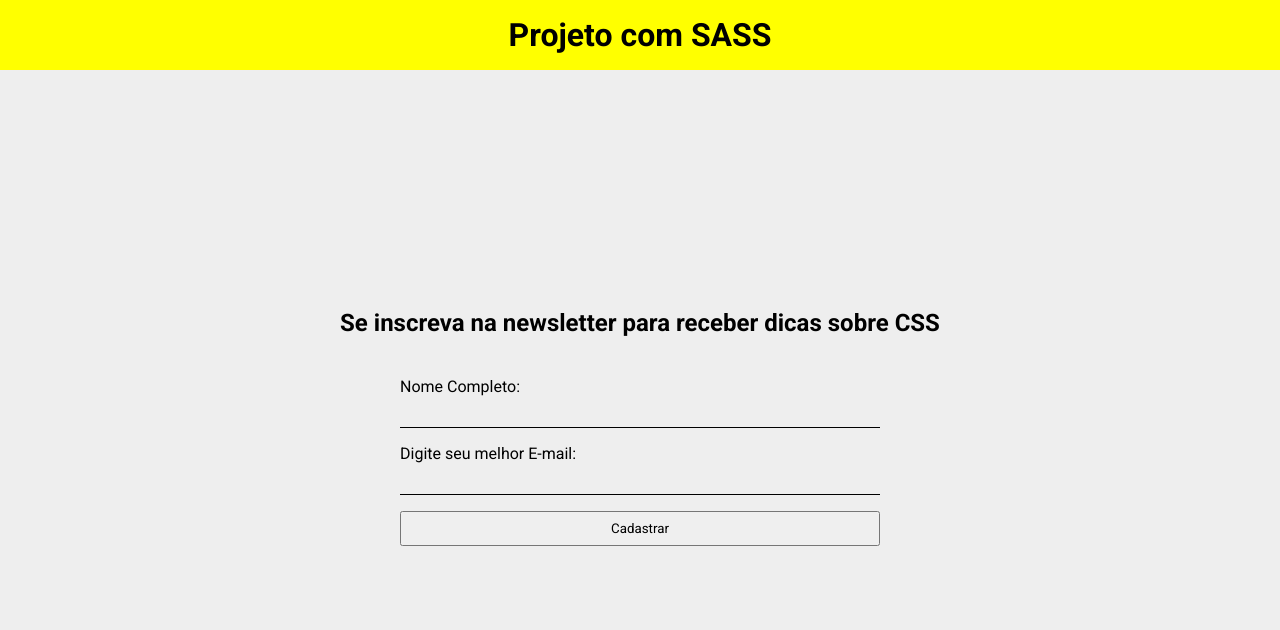
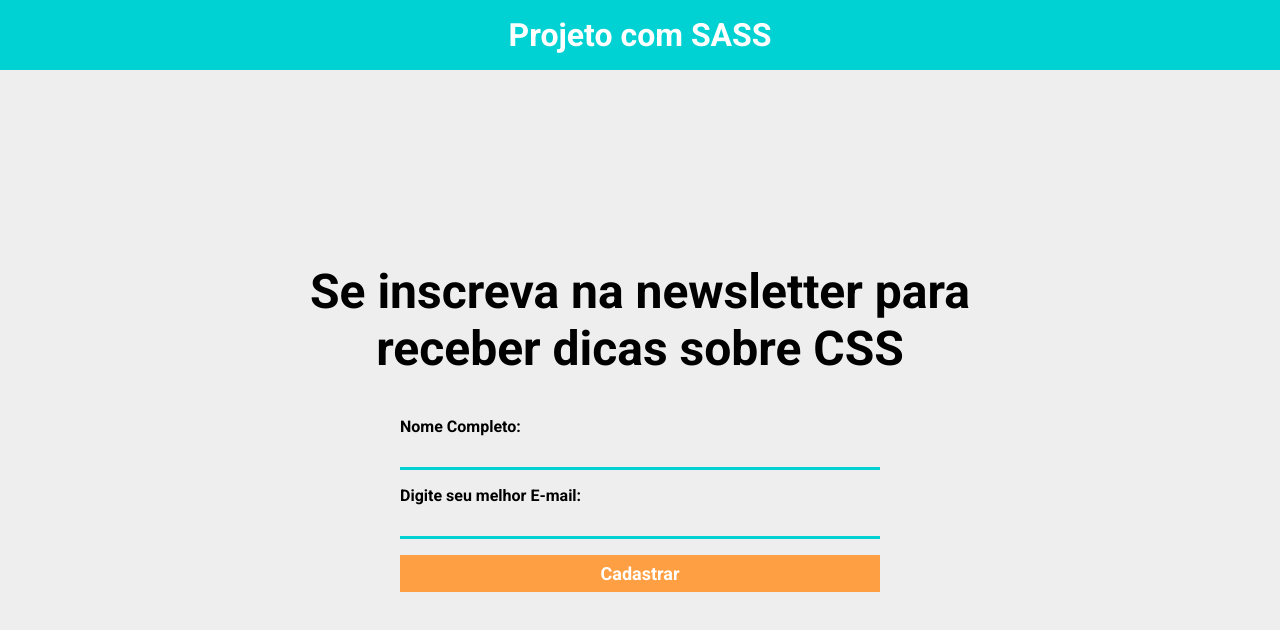
Before and after one commit to Jhonathan-Henrique/EBAC-School---Front-end-Engineering, a website: page Sass/Reutiliza codigo com mixins/index.html in a window 1280 px wide. Drawn offline with Linux system fonts and the light colour scheme.

Commit message:
add: function sass

```diff
--- a/Sass/Reutiliza codigo com mixins/source/main.css
+++ b/Sass/Reutiliza codigo com mixins/source/main.css
@@ -17,7 +17,8 @@ body {
 
 header {
   padding: 16px 0;
-  background: yellow;
+  background: #00d2d3;
+  color: #fff;
   text-align: center;
 }
 
@@ -27,11 +28,20 @@ header {
   flex-direction: column;
   align-items: center;
   justify-content: center;
+  max-width: 760px;
+}
+.container_form h2 {
+  font-size: 48px;
+  text-align: center;
 }
 .container_form form {
   width: 100%;
   max-width: 480px;
   margin-top: 40px;
+}
+.container_form form label {
+  font-weight: bold;
+  cursor: pointer;
 }
 .container_form form input {
   padding: 8px;
@@ -40,13 +50,25 @@ header {
   margin-bottom: 16px;
   background: transparent;
   border: none;
-  border-bottom: 1px solid #000;
+  border-bottom: 3px solid #00d2d3;
 }
 .container_form form button {
   padding: 8px;
   display: block;
   width: 100%;
   margin-bottom: 16px;
+  background: #ff9f43;
+  border: none;
+  cursor: pointer;
+  font-size: 18px;
+  font-weight: bold;
+  color: #fff;
+}
+
+@media screen and (max-width: 767px) {
+  body {
+    background: yellow;
+  }
 }
 
 /*# sourceMappingURL=main.css.map */
```
Also changed, not shown: Sass/Reutiliza codigo com mixins/build/config/variaveis.scss, Sass/Reutiliza codigo com mixins/build/main.scss, 1 other file.
